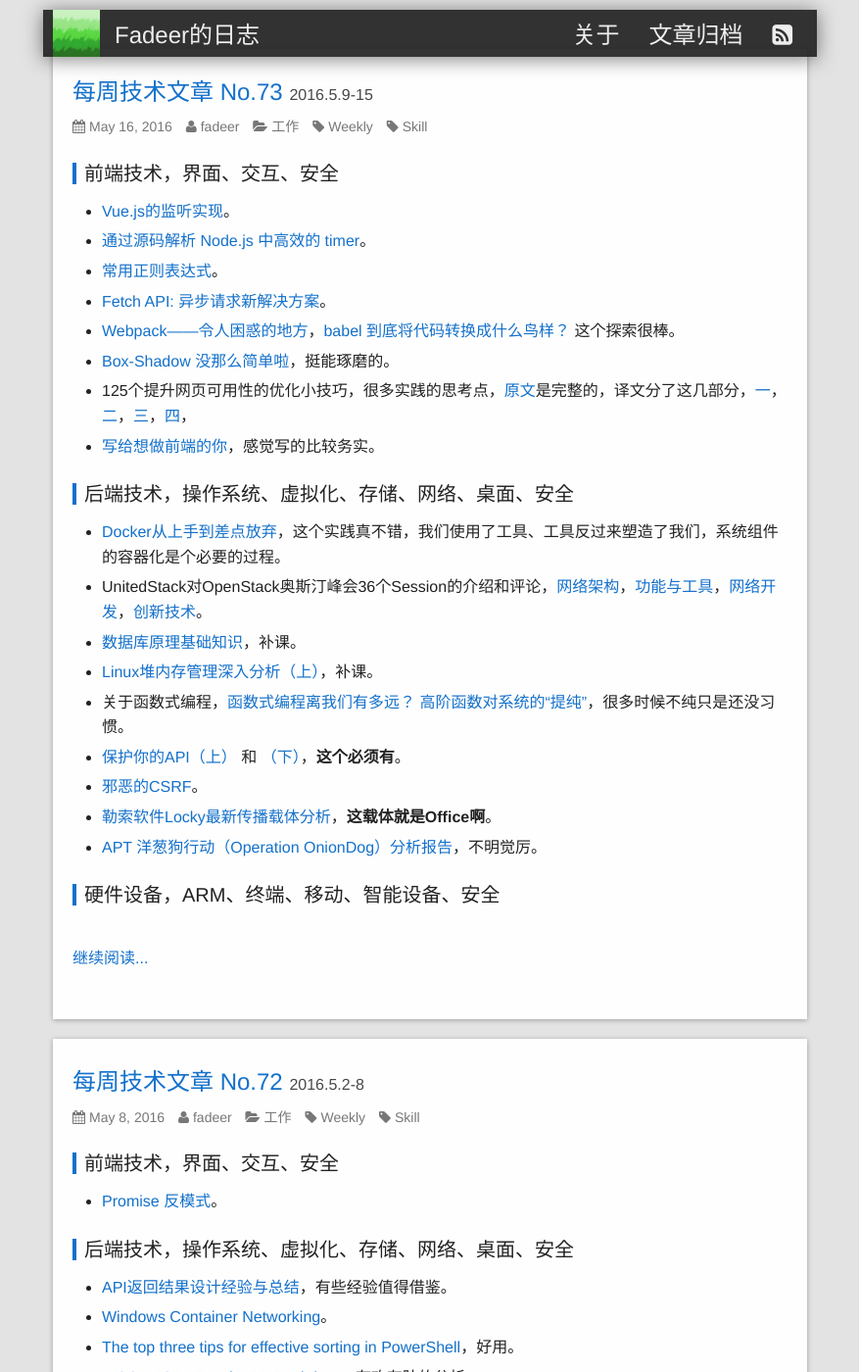
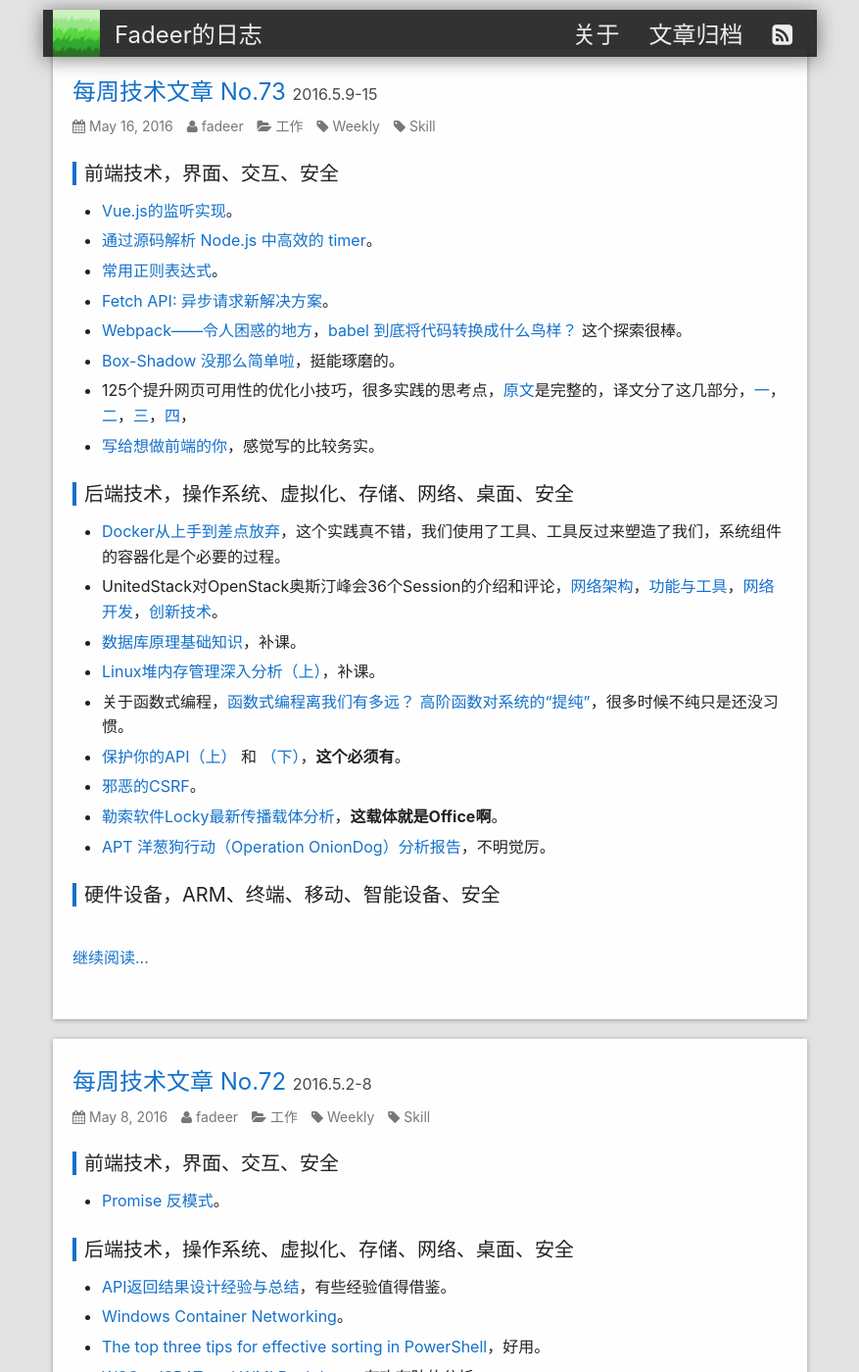
Before and after one commit to fadeer/fadeer.github.io, a Jekyll site: the page built from index.html, in a window 1280 px wide and 1400 px high. Shown: the whole window at 98% size, without its empty margins (201-1078 px from the left). Built offline with Jekyll 4.4.1, drawn with Linux system fonts in a browser that asks for light colours.

Commit message:
using system font

```diff
--- a/css/main.scss
+++ b/css/main.scss
@@ -6,7 +6,7 @@
 
 
 // Our variables
-$font-default:	"San Francisco", "Helvetica Neue", "Segoe UI", "PingFang SC", "Microsoft YaHei", "Hiragino Sans GB", "WenQuanYi Micro Hei",Arial, sans-serif;
+$font-default:	-apple-system, BlinkMacSystemFont, "Helvetica Neue", "Segoe UI", "PingFang SC", "Microsoft YaHei", "Hiragino Sans GB", "WenQuanYi Micro Hei",Arial, sans-serif;
 $font-mono:	Monaco, Menlo, Consolas, Courier New, "Heiti SC", STHeiti, "Microsoft Yahei", monospace;
 
 $base-font-family: $font-default;
```
